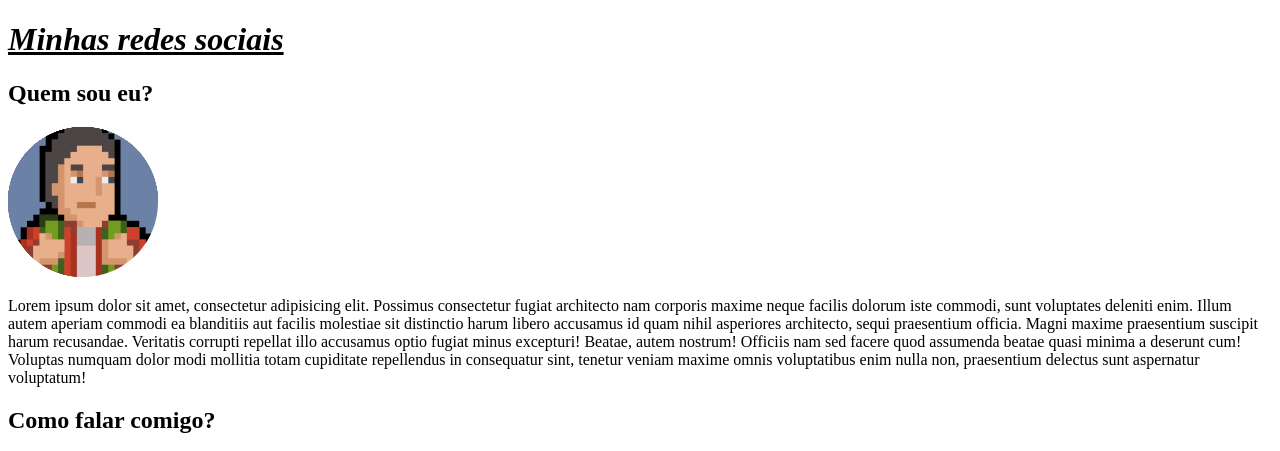
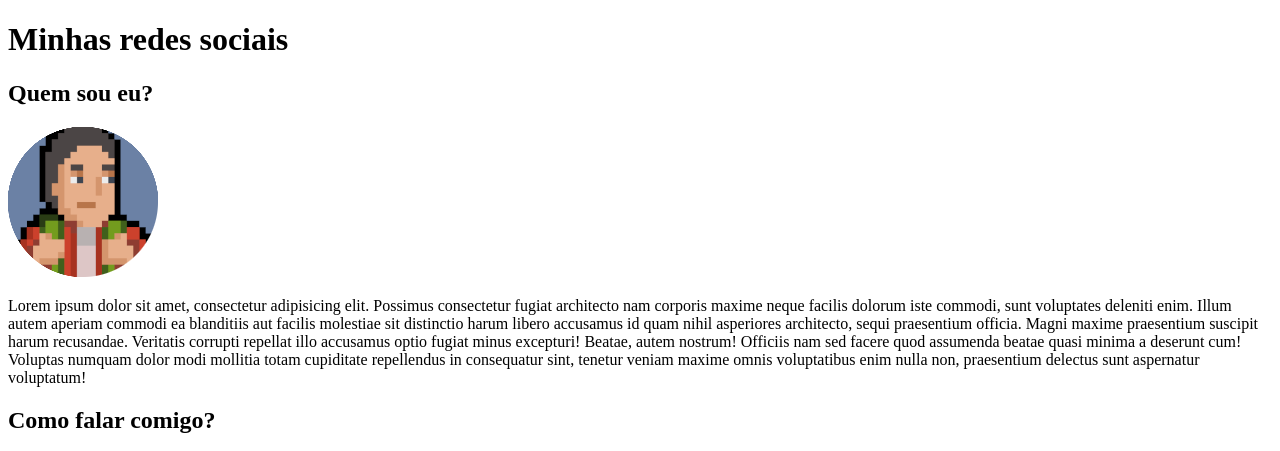
Before and after one commit to LuizRojas/Curso-HTML-CSS, a plain HTML site: page html_basico/desaficos/d005/index.html in a window 1280 px wide. Shown: the top 451 px of the page. Drawn offline with Linux system fonts and the light colour scheme.

Commit message:
ajustes em formatos de texto

```diff
--- a/html_basico/desaficos/d005/index.html
+++ b/html_basico/desaficos/d005/index.html
@@ -11,7 +11,7 @@
     </style>
 </head>
 <body>
-    <h1><u><em>Minhas redes sociais</em></u></h1>
+    <h1>Minhas redes sociais</h1>
     <h2>Quem sou eu?</h2>
     <img src="imagens/foto_perfil-150-arredondada.png" alt="foto de perfil">  <!-- Foto de perfil -->
     <p>
```
Also changed, not shown: html_basico/basico15/index.html (+2 -2 lines).
